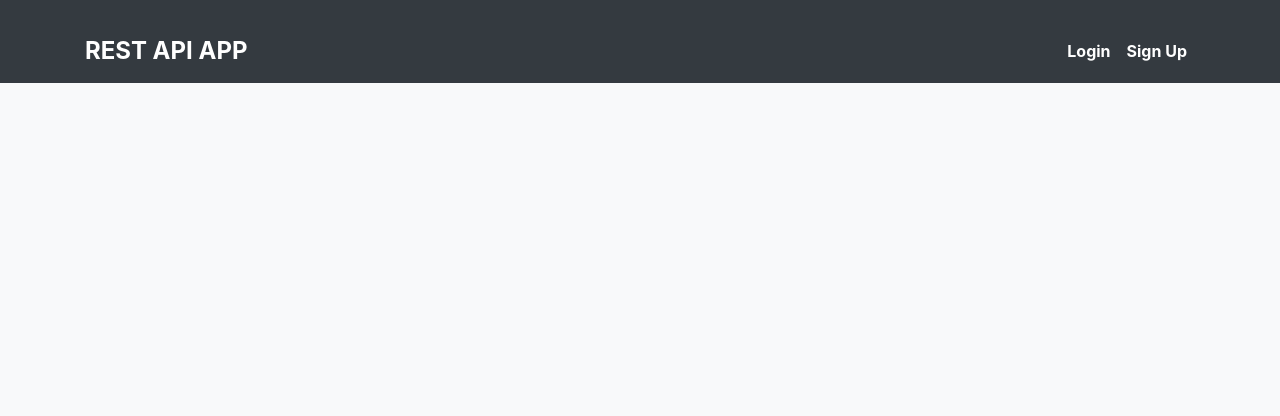
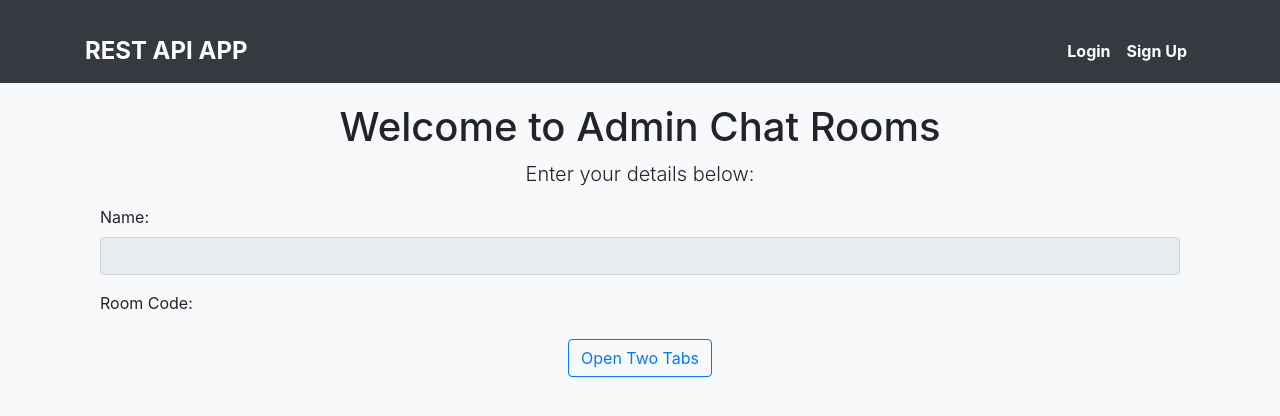
Before and after one commit to YoussefAlsoufi/Flask_Login_RestAPI, a Flask app: template flask_app/templates/chat_room.html in a window 1280 px wide. Shown: the top 416 px of the page. Run offline with Flask 3, Linux system fonts and the light colour scheme; the template is opened without the code that fills it: values that come from a table or form of the project are taken from there, others are empty; some libraries are stand-ins or nearby versions.

Commit message:
create a chat room tamplate with chat room route

```diff
--- a/flask_app/templates/chat_room.html
+++ b/flask_app/templates/chat_room.html
@@ -1,10 +1,37 @@
 {% extends "base.html" %}
 {%block content %}
-{% if current_user.role == "admin" or current_user.role == "super-admin" %}
+<div class="container">
+    <div class="text-center">
+        <h1>Welcome to Admin Chat Rooms</h1>
+        <p class="lead">Enter your details below:</p>
+    </div>
+    <form method="POST" action="{{ url_for('chat_room.get_chat_room') }}">
+        {{ form.hidden_tag() }}
+        <div class="form-group">
+            <label for="name">Name:</label>
+            <input type="text" class="form-control" id="name" name="name" value="{{ current_user.user_name }}" readonly>
+            {% if form.name.errors %}
+                <small class="text-danger">{{ form.name.errors[0] }}</small>
+            {% endif %}
+        </div>
+        <div class="form-group">
+            <label for="code">Room Code:</label>
+            {{ form.code(class_="form-control", id="code", placeholder="Room Code") }}
+            {% if form.code.errors %}
+                <small class="text-danger">{{ form.code.errors[0] }}</small>
+            {% endif %}
+        </div>
+        <div class="text-center">
+            {{ form.join(class_="btn btn-primary") }}
+            {{ form.create(class_="btn btn-secondary") }}
+        </div>
+    </form>
+</div>
+
+
+
 <div class="text-center">
     <button onclick="openTwoTabs()" class="btn btn-outline-primary">Open Two Tabs</button>
-</div>
-{% endif %}
 </div>
 
 <script>
```
Also changed, not shown: flask_app/helper/chat_room_form.py (added, +8 -0 lines), flask_app/helper/chat_room_helper.py (added, +11 -0 lines), flask_app/routes/chat_room_route.py (+33 -2 lines).
